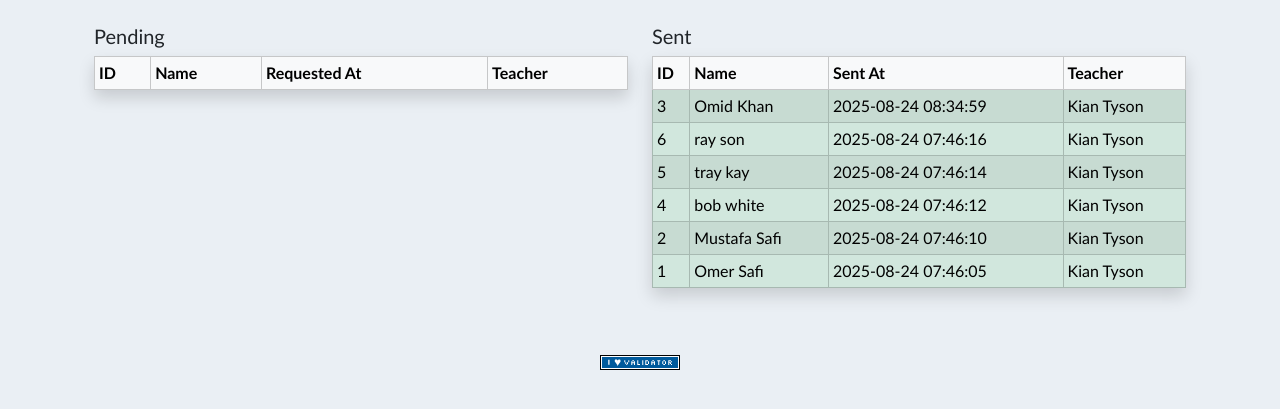
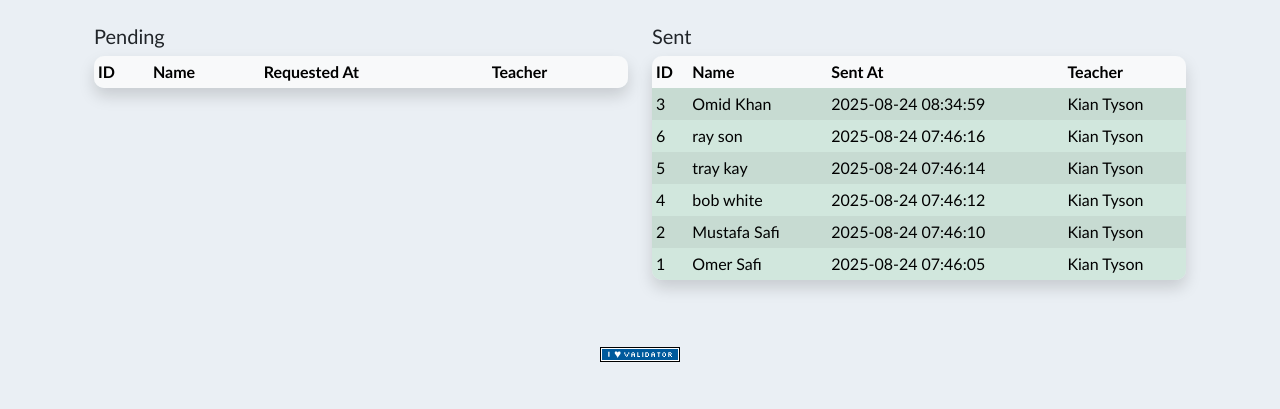
Before and after one commit to thmfirst50-jpg/SpeedyDismissal, a Flask app: page /logs in a window 1280 px wide. Shown: the part 76-485 px from the top of the page. Run offline with Flask 3, Linux system fonts and the light colour scheme; data comes from the database, SQL or seed files in the repository; lists and menus that the app fills with data are empty; some libraries are stand-ins or nearby versions.

Commit message:
Restored Table Styling

```diff
--- a/static/styles.css
+++ b/static/styles.css
@@ -171,3 +171,18 @@ nav .navbar-brand .green
     font-size: 1.1rem;   /* slightly bigger text */
   }
 }
+
+
+table tr, table tr th, table tr td {
+  border: none;
+}
+
+.table-responsive {
+  overflow: visible;
+}
+
+table {
+  border-collapse: collapse;
+  border-radius: 10px;
+  overflow: hidden;
+}
```
